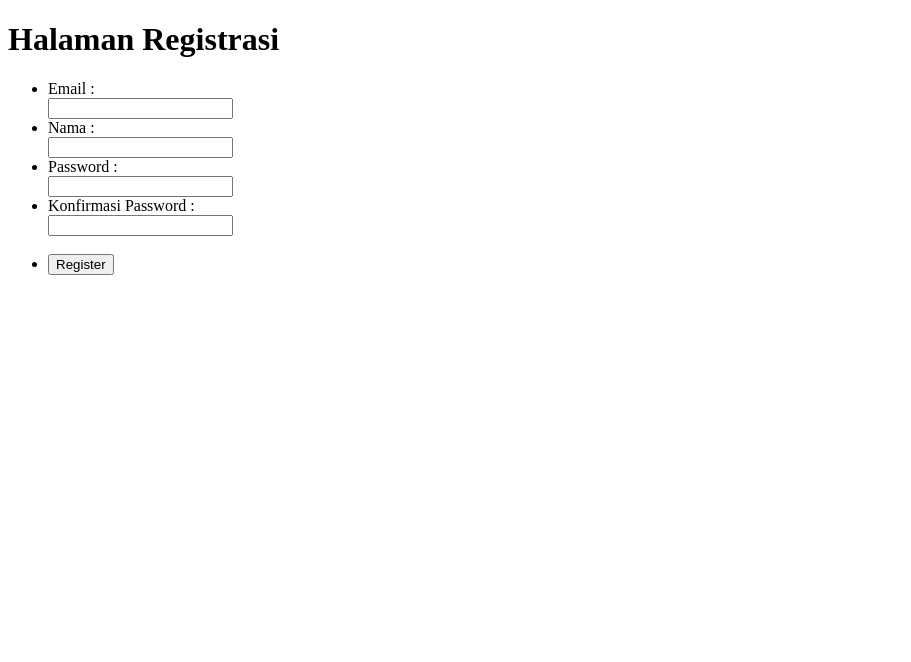
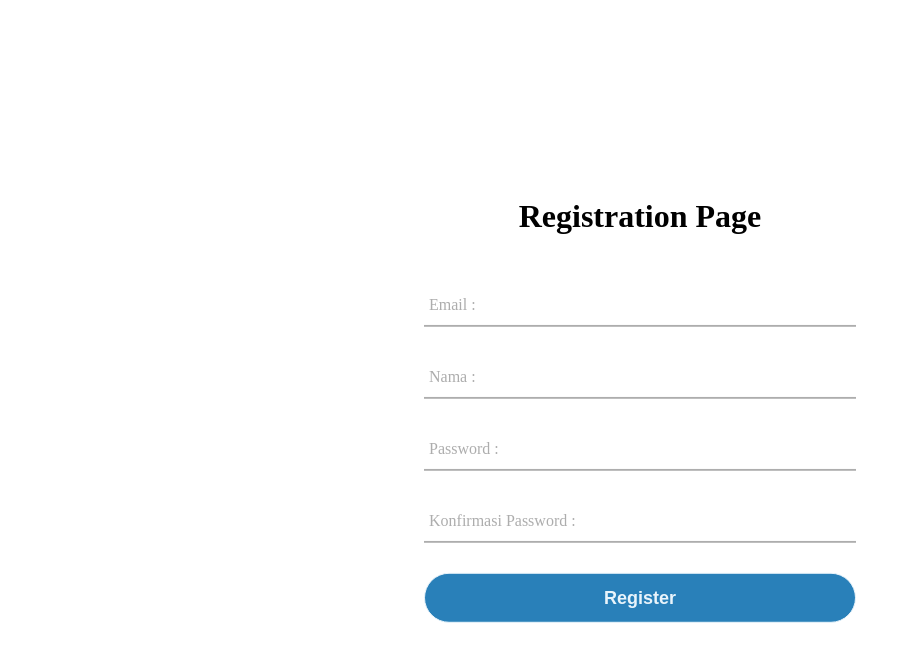
Before and after one commit to virgisvta/SIA, a PHP site: page /registrasi.php in a window 1280 px wide. Shown: the top 662 px of the page, without its empty margins (0-911 px from the left). Run offline with PHP 8.4, Linux system fonts and the light colour scheme.

Commit message:
mangde
anjas slebew

```diff
--- a/css/style.css
+++ b/css/style.css
@@ -5,6 +5,114 @@
 
 body {
     margin: 0;
+}
+
+
+.login{
+    background-color: #46de4b;
+    /* background-image: url(../assets/topdashboard.jpg); */
+    margin: 0;
+    padding: 0;
+    font-family: montserrat;
+    background: linear-gradient(120deg,#2980b9,#8e44ad);
+    height: 100vh;
+    overflow: hidden;
+
+}
+
+
+
+.center{
+    position: absolute;
+    top: 50%;
+    left: 50%;
+    transform: translate(-50%, -50%);
+    width: 40%;
+    background: white;
+    border-radius: 10px;
+
+
+
+}
+
+.center h1{
+    text-align: center;
+    font-family: montserrat;
+    padding: 0 0 20px 0;
+     /* border-bottom: 1px solid silver;  */
+}
+
+.center form {
+    padding:  0 40px ;
+    box-sizing: border-box;
+}
+
+/* garis bawah */
+form .txt_field {
+    position: relative;
+    border-bottom: 2px solid #adadad;
+    margin: 30px 0 ;
+}
+
+
+/* password */
+.txt_field input {
+    width: 100%;
+     padding: 0 5px;
+    height: 40px;
+    font-size: 16px;
+    border: none;
+    /* background-color: #adadad;; */
+    outline: none;
+}
+
+/* tulisan */
+.txt_field label{
+    position: absolute;
+    top: 50%;
+    left: 5PX;
+    color: #adadad;
+    transform: translateY(-50%);
+    font-size: 16px;
+    pointer-events: none;
+}
+
+.button {
+    color: #adadad;
+    width: 100%;
+    height: 50px;
+    border:1px solid;
+    background: #2980b9;
+    border-radius: 25px;
+    font-size: 18px;
+    color: #e9f4fb;
+    font-weight: 700;
+    cursor: pointer;
+    outline: none;
+
+}
+.alert {
+    padding: 20px;
+  background-color: #f8d7da; /* Red */
+  color: red;
+  margin-bottom: 15px;
+  border-radius: 10px;
+  width: 540px;
+  margin-left: 35px;
+
+}
+.sign{
+    color: #adadad;
+    width: 100%;
+    height: 50px;
+    border:1px solid;
+    background: #2980b9;
+    border-radius: 25px;
+    font-size: 18px;
+    color: #e9f4fb;
+    font-weight: 700;
+    cursor: pointer;
+    outline: none;
 }
 
 /* Style the header */
@@ -144,6 +252,7 @@ article {
 
 input[type=text],
 input[type=email],
+input[type=[password]],
 textarea {
     width: 100%;
     padding: 10px 20px;
--- a/index.php
+++ b/index.php
@@ -21,7 +21,7 @@ require "function.php"
 
 <body>
     <div class="header">
-        <h2 class="h2">Virgi's</h2>
+        <h2 class="h2">SKEMA</h2>
     </div>
 
     <section>
@@ -41,8 +41,8 @@ require "function.php"
                 <img src="assets/home.jpeg" alt="image" class="img" style="margin-left:30%; margin-top: 10%;">
             </div> -->
             <div class="column3">
-                <h1 style="font-size: 20pt; padding-top: 60px"> Hallo, saya Virgi Savita</h1>
-                <hr style="width: 30%; border: 2px solid #555; text-align:left;margin-left:0">
+                <h1 style="font-size: 20pt; padding-top: 60px; margin-left:19%"> Hallo goblok</h1>
+                <hr style="width: 30%; border: 2px solid #555; text-align:left;margin-left:15%">
                 <p id="demo"></p>
                 <button class="btn1" onclick="btn()">More Info</button>
             </div>
--- a/registrasi.php
+++ b/registrasi.php
@@ -22,6 +22,7 @@ if (isset($_POST["register"])) {
     <meta http-equiv="X-UA-Compatible" content="IE=edge">
     <meta name="viewport" content="width=device-width, initial-scale=1.0">
     <title>Halaman Registrasi</title>
+    <link rel="stylesheet" type="text/css" href="css/style.css">
     <style>
         label {
             display: block;
@@ -30,30 +31,44 @@ if (isset($_POST["register"])) {
 </head>
 
 <body>
-    <h1>Halaman Registrasi</h1>
+    <div class="center">
+
+
+    <h1>Registration Page</h1>
     <form action="" method="POST">
-        <ul>
-            <li>
+        <div class="txt_field">
+
+
+        <!-- <ul>
+            <li> -->
                 <label for="email">Email :</label>
                 <input type="email" name="email" id="email">
-            </li>
-            <li>
+                </div>
+            <!-- </li>
+            <li> -->
+                <div class="txt_field">
                 <label for="nama">Nama :</label>
                 <input type="nama" name="nama" id="nama">
-            </li>
-            <li>
+                </div>
+            <!-- </li>
+            <li> -->
+                <div class="txt_field">
                 <label for="password">Password :</label>
                 <input type="password" name="password" id="password">
-            </li>
-            <li>
+                </div>
+            <!-- </li>
+            <li> -->
+                <div class="txt_field">
                 <label for="password2">Konfirmasi Password :</label>
                 <input type="password" name="password2" id="password2">
-            </li> <br>
-            <li>
-                <button type="submit" name="register">Register</button>
-            </li>
-        </ul>
+                </div>
+            <!-- </li> <br> -->
+            <!-- <li> -->
+                <button type="submit" name="register" class="button">Register</button>
+            <!-- </li>
+        </ul> -->
     </form>
+    </div>
 </body>
 
 </html>
```
Also changed, not shown: login.php (+28 -17 lines), assets/topdashboard.jpg (added).
